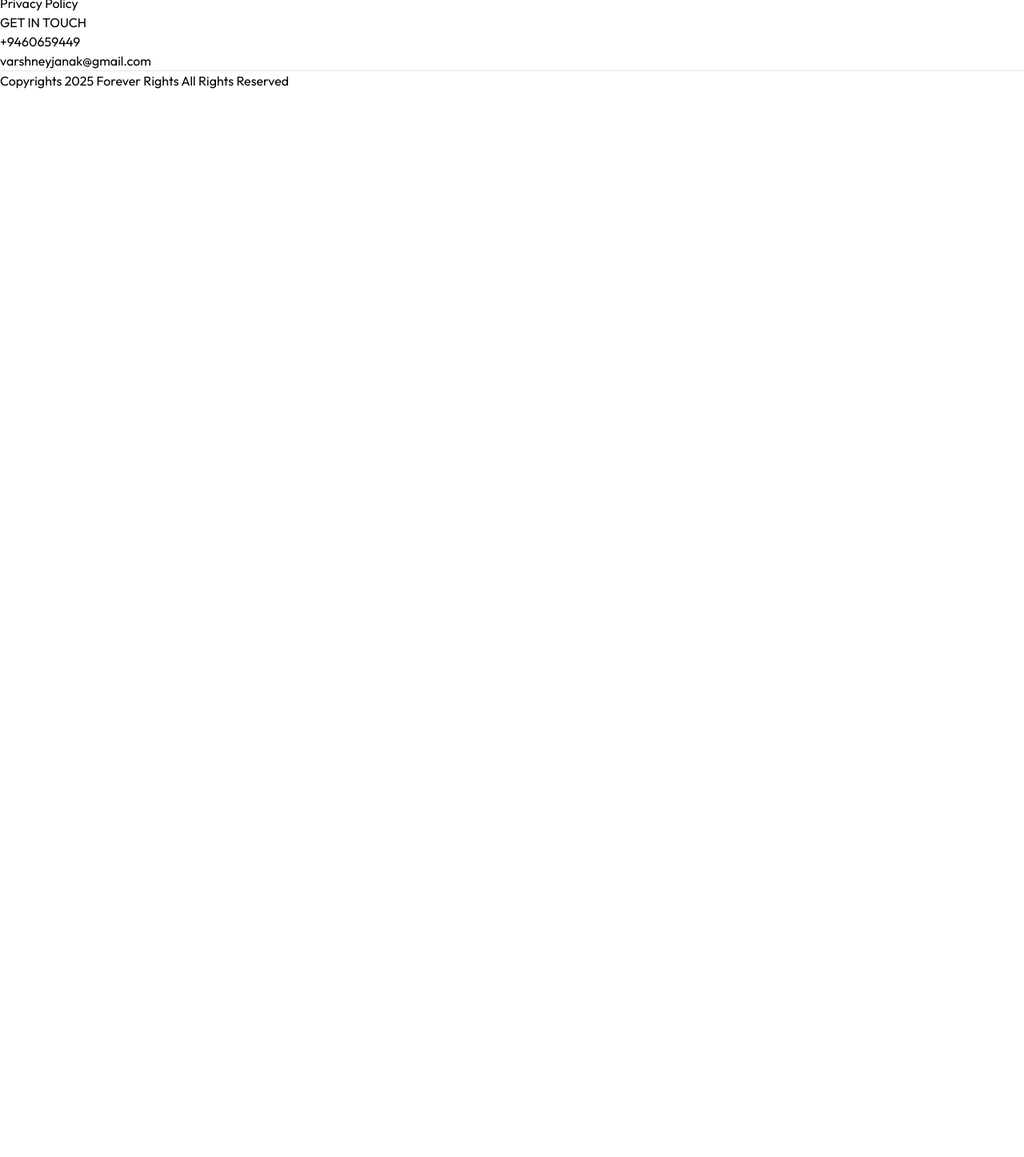
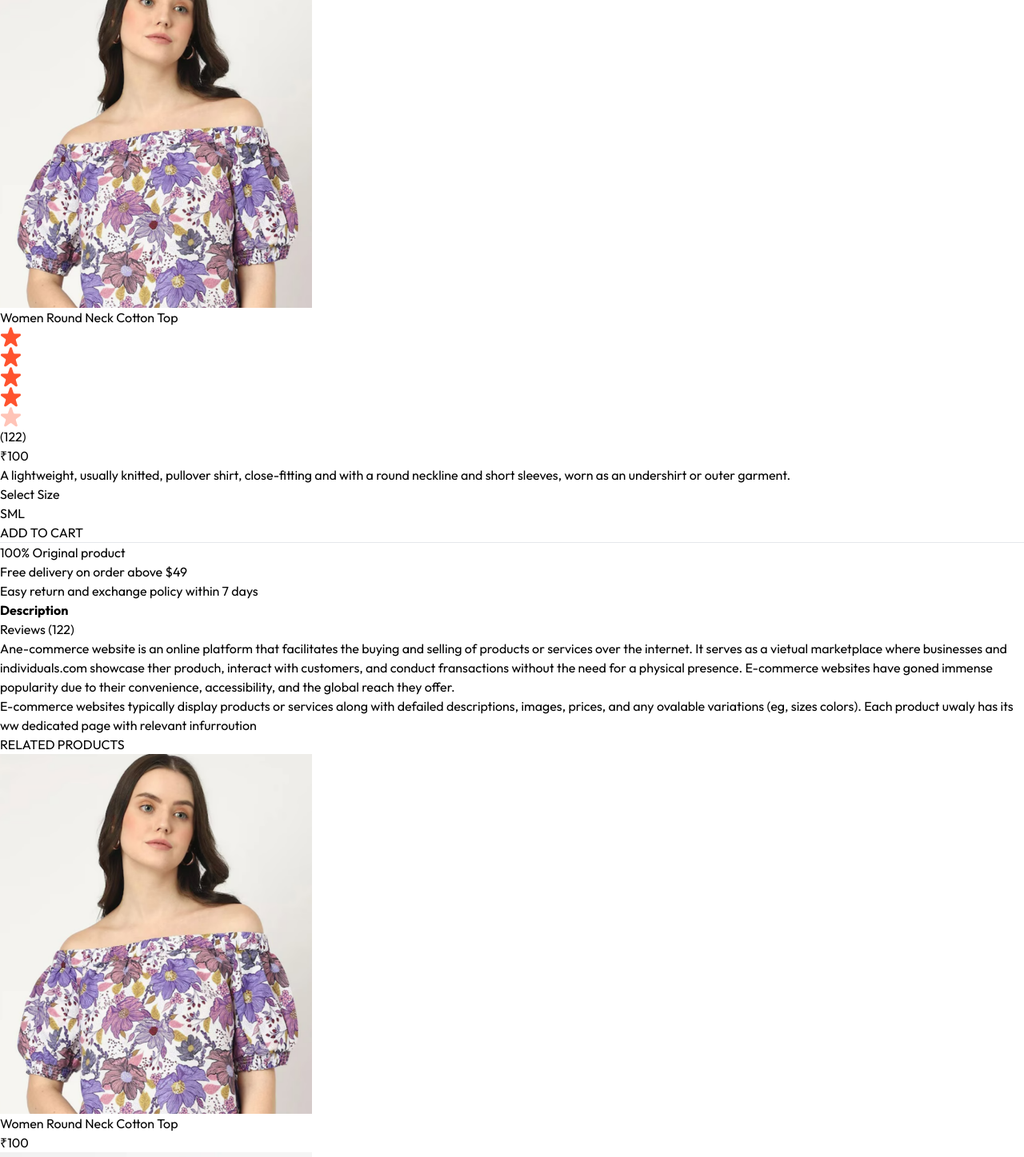
Before and after one commit to janakvarshney/AniStore, a React (Vite) app in the folder frontend/: page /product/aaaaa in a window 1280 px wide. Shown: the part 1330-2777 px from the top of the page at 80% size. Before the commit the page ends 1443 px from the top, so only its background shows below. Built offline with nearby package versions, Linux system fonts and the light colour scheme.

Commit message:
Cleared the bugs iin product.jsx and created the complete products.jsx and relateditem .jsx

```diff
--- a/frontend/src/components/ProductItem.jsx
+++ b/frontend/src/components/ProductItem.jsx
@@ -1,25 +1,34 @@
-import React, { useContext } from "react";
-import { ShopContext } from "../context/ShopContext";
-import { Link } from "react-router-dom";
+import PropTypes from 'prop-types';
+import { useContext } from 'react';
+import { ShopContext } from '../Context/ShopContext';
+import { Link } from 'react-router-dom';
 
 const ProductItem = ({ id, image, name, price }) => {
   const { currency } = useContext(ShopContext);
+
   return (
-    <Link className="text-gray-700 cursor-pointer" to={`/product/${id}`}>
-      <div className="overflow-hidden">
+    <Link to={`/product/${id}`} className="text-gray-700 cursor-pointer">
+      <div className="overflow-hidden border rounded-lg p-4 shadow-sm  h-[300px]">
         <img
-          className="hover:scale-110 transition ease-in-out"
           src={image[0]}
           alt=""
+          className="w-full h-48 object-cover mb-2 rounded hover:scale-110 transition ease-in-out duration-500 "
         />
+        <p className="pt-3 pb-1 text-sm ">{name}</p>
+        <p className="text-sm font-medium">
+          {currency}
+          {price}
+        </p>
       </div>
-      <p className="pt-3 pb-1 text-sm">{name}</p>
-      <p className="text-sm font-medium">
-        {currency}
-        {price}
-      </p>
     </Link>
   );
 };
 
+// Add prop validation
+ProductItem.propTypes = {
+  id: PropTypes.string,
+  name: PropTypes.string,
+  image: PropTypes.arrayOf(PropTypes.string),
+  price: PropTypes.number,
+};
 export default ProductItem;
--- /dev/null
+++ b/frontend/src/components/RelatedProducts.jsx
@@ -0,0 +1,52 @@
+import PropTypes from 'prop-types';
+import { ShopContext } from '../Context/ShopContext';
+import { useContext, useEffect, useState } from 'react';
+import Title from './Title';
+import ProductdItem from './ProductItem';
+
+const RelatedProducts = ({ category, subCategory }) => {
+  const { products } = useContext(ShopContext);
+
+  const [relatedProd, setRelatedProd] = useState([]);
+
+  useEffect(() => {
+    if (products.length > 0) {
+      let productsCopy = [...products];
+
+      productsCopy = productsCopy.filter(
+        (product) =>
+          product.category === category && product.subCategory === subCategory
+      );
+
+      setRelatedProd(productsCopy.slice(0, 5));
+    }
+  }, [products, category, subCategory]);
+
+  return (
+    <div className="my-24">
+      <div className="text-center text-2xl py-2">
+        <Title text1={'RELATED'} text2={'PRODUCTS'} />
+      </div>
+
+      <div className="grid grid-cols-2  sm:grid-cols-3 md:grid-cols-4 lg:grid-cols-5 gap-4 gap-y-6 ">
+        {relatedProd.map((item, index) => (
+          <ProductdItem
+            key={index}
+            id={item._id}
+            name={item.name}
+            price={item.price}
+            image={item.image}
+            className="cursor-pointer w-[24%]  sm:w-full sm:mb-3 flex-shrink-0  object-cover"
+          />
+        ))}
+      </div>
+    </div>
+  );
+};
+
+RelatedProducts.propTypes = {
+  category: PropTypes.string,
+  subCategory: PropTypes.string,
+};
+
+export default RelatedProducts;
--- a/frontend/src/pages/Product.jsx
+++ b/frontend/src/pages/Product.jsx
@@ -1,52 +1,156 @@
-import React, { useContext, useEffect, useState } from 'react'
-import { useParams } from 'react-router-dom'
-import { ShopContext } from '../context/ShopContext';
-
+import { useContext, useEffect, useState } from 'react';
+import { useParams } from 'react-router-dom';
+import { ShopContext } from '../Context/ShopContext';
+import { assets } from '../assets/assets';
+import RelatedProducts from '../Components/RelatedProducts';
 
 const Product = () => {
-  const { productID } = useParams();
-  const { products } = useContext(ShopContext);
-  const [productData, setProductData] = useState(null);
+  const { productId } = useParams();
+  const { products, currency, addToCart } = useContext(ShopContext);
+  const [productsData, setProductsData] = useState(false);
   const [image, setImage] = useState('');
+  const [size, setSize] = useState('');
 
-  const fetchProductData = async () => {
-    products.map((item) => {
-    if (item._id === productID) {
-      setProductData(item);
-      setImage(item.image[0]);
-      console.log(item);
-      return null;
-    }
-  })
-}
+  const fetchProductsData = async () => {
+    products.map((product) => {
+      if (product._id === productId) {
+        setProductsData(product);
+        setImage(product.image[0]);
+
+        return null;
+      }
+    });
+  };
 
   useEffect(() => {
-    fetchProductData();
-  }, [productID, products]);
+    fetchProductsData();
+  }, [productId, products]);
 
-  return productData ? (
-    <div className='border-t-2 transition-opacity ease-in duration-500 opacity-100'>
-      <div className='flex gap-12 sm:gap-12 flex-col sm:flex-row'>
+  return productsData ? (
+    <div className="border-t-2 pt-10 transition-opacity ease-in duration-500 opacity-100">
+      {/* ---------------------- Producsts Data ----------------------*/}
+      <div className="flex gap-12 sm:gap-12 flex-col sm:flex-row">
+        {/* ---------------------- products images ---------------------- */}
 
-        {/* Products Images  */}
-        <div className='flex-1 flex flex-col-reverse gap-3 sm:flex-row'>
-          <div className='flex sm:flex-col overflow-x-auto sm:overflow-y-scroll justify-between sm:justify-normal sm:w-[18.7%] w-full'>
-            {
-              productData.image.map((item, index) => (
-                <img
-                  src={item}
+        <div className="flex-1 flex flex-col-reverse gap-3 sm:flex-row ">
+          {/* ---------------------- List images ----------------------*/}
+          <div className="flex sm:flex-col  overflow-x-auto sm:overflow-y-scroll justify-between  sm:justify-normal sm:w-[18.7%] w-full">
+            {productsData.image.map((item, index) => (
+              <img
+                key={index}
+                src={item}
+                alt="product"
+                onClick={() => setImage(item)}
+                className="cursor-pointer w-[24%]  sm:w-full sm:mb-3 flex-shrink-0  object-cover"
+              />
+            ))}
+          </div>
+
+          {/*---------------------- main img---------------------- */}
+          <div className="w-full sm:w-[80%]">
+            <img
+              src={image}
+              alt="product"
+              className="w-full h-auto object-cover"
+            />
+          </div>
+        </div>
+
+        {/* ---------------------- products details ---------------------- */}
+
+        <div className="flex-1">
+          <h1 className="font-medium text-2xl mt-2">{productsData.name}</h1>
+
+          <div className="flex items-center gap-1 mt-2">
+            <img src={assets.star_icon} alt="" className="w-3 5" />
+            <img src={assets.star_icon} alt="" className="w-3 5" />
+            <img src={assets.star_icon} alt="" className="w-3 5" />
+            <img src={assets.star_icon} alt="" className="w-3 5" />
+            <img src={assets.star_dull_icon} alt="" className="w-3 5" />
+
+            <p className="pl-2">(122)</p>
+          </div>
+          <p className="mt-5 text-3xl font-medium">
+            {currency}
+            {productsData.price}
+          </p>
+          <p className="mt-5 text-gray-500 md:w-4/5 ">
+            {productsData.description}
+          </p>
+
+          <div className="flex flex-col gap-4 my-8">
+            <p className="">Select Size</p>
+            <div className="flex gap-2">
+              {productsData.sizes.map((item, index) => (
+                <button
                   key={index}
-                  className='w-[24%] sm:w-full sm:mb-3 flex-shrink-0 cursor-pointer'
-                  alt={`product-${index}`}
-                />
-              ))
-            }
+                  onClick={() => {
+                    setSize(item);
+                  }}
+                  className={`w-8 h-8 border bg-gray-100 flex items-center justify-center cursor-pointer
+                  ${item === size ? 'border-orange-500' : ''}
+                  `}
+                >
+                  {item}
+                </button>
+              ))}
+            </div>
+          </div>
+
+          <button
+            onClick={() => addToCart(productsData._id, size)}
+            className="bg-black text-white py-3 px-8 text-sm active:bg-gray-700"
+          >
+            ADD TO CART
+          </button>
+
+          <hr className="mt-8 sm:w-4/5" />
+
+          <div className="flex flex-col gap-1 mt-5 text-sm text-gray-500">
+            <p>100% Original product </p>
+            <p>Free delivery on order above $49</p>
+            <p> Easy return and exchange policy within 7 days </p>
           </div>
         </div>
       </div>
+
+      {/* ---------------------- Products Description and review section ----------------------*/}
+
+      <div className="mt-10">
+        <div className="flex">
+          <b className="px-5 py-3 text-sm border">Description</b>
+          <p className="px-5 py-3 text-sm border">Reviews (122)</p>
+        </div>
+
+        <div className=" flex flex-col gap-4 border px-6 py-6 text-sm text-gray-500 ">
+          <p>
+            Ane-commerce website is an online platform that facilitates the
+            buying and selling of products or services over the internet. It
+            serves as a vietual marketplace where businesses and individuals.com
+            showcase ther produch, interact with customers, and conduct
+            fransactions without the need for a physical presence. E-commerce
+            websites have goned immense popularity due to their convenience,
+            accessibility, and the global reach they offer.
+          </p>
+          <p>
+            E-commerce websites typically display products or services along
+            with defailed descriptions, images, prices, and any ovalable
+            variations (eg, sizes colors). Each product uwaly has its ww
+            dedicated page with relevant infurroution
+          </p>
+        </div>
+      </div>
+
+      {/* ----------------------  Display Products  Products ----------------------*/}
+
+      <RelatedProducts
+        category={productsData.category}
+        subCategory={productsData.subCategory}
+      />
     </div>
-  ) : <div className='opacity-0'></div>
-
-}
+  ) : (
+    <div className="opacity-0"></div>
+  );
+};
 
 export default Product;
```
